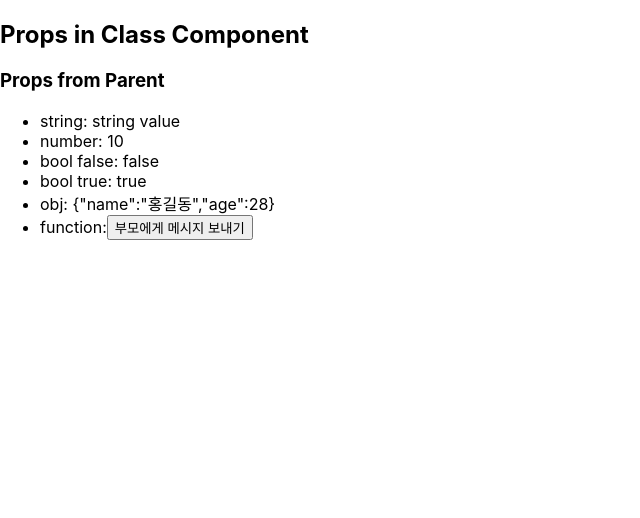
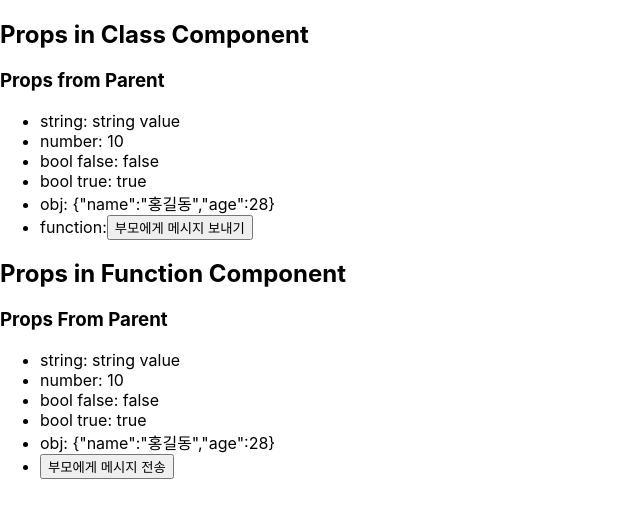
Before and after one commit to kanglaeheon/react-practice, a React (Create React App) app in the folder cra/: page / in a window 1280 px wide. Shown: the top 518 px of the page, without its empty margins (0-640 px from the left). Built offline with nearby package versions, Linux system fonts and the light colour scheme.

Commit message:
Props in Function Component

```diff
--- a/cra/src/App.props.jsx
+++ b/cra/src/App.props.jsx
@@ -1,5 +1,6 @@
 import React from 'react';
 import PropClass from './components/PropClass';
+import PropFunc from './components/PropFunc';
 
 function App() {
     const messageFromChild = (message) => {
@@ -17,7 +18,20 @@ function App() {
                     name: "홍길동",
                     age: 28
                 }}
-                prop_func={ messageFromChild }/>
+                prop_func={ messageFromChild }
+                />
+            <h2>Props in Function Component</h2>
+            <PropFunc
+                prop_str="string value"
+                prop_num={ 10 }
+                prop_false={ false }
+                prop_true
+                prop_obj={{
+                    name: "홍길동",
+                    age: 28
+                }}
+                prop_func={ messageFromChild }
+                />
         </div>
     )
 }
--- /dev/null
+++ b/cra/src/components/PropFunc.jsx
@@ -0,0 +1,29 @@
+function PropFunc(props) {
+    console.log("PropFunc: ", props);
+
+    let { prop_str, prop_num, prop_false, prop_true, prop_obj, prop_func } = props;
+
+    const sendMessage = () => {
+        if (prop_func) {
+            prop_func("Message From PropFunc Component")
+        }
+    }
+    return (
+        <div>
+            <h3>Props From Parent</h3>
+            <ul>
+                <li>string: { prop_str }</li>
+                <li>number: { prop_num }</li>
+                <li>bool false: { !prop_false ? "false" : "not false" }</li>
+                <li>bool true: { prop_true ? "true" : "not true" }</li>
+                <li>obj: {JSON.stringify(prop_obj) }</li>
+                { prop_func &&
+                    <li>
+                        <button onClick={sendMessage}>부모에게 메시지 전송</button>
+                    </li>}
+            </ul>
+        </div>
+    )
+}
+
+export default PropFunc;
```
